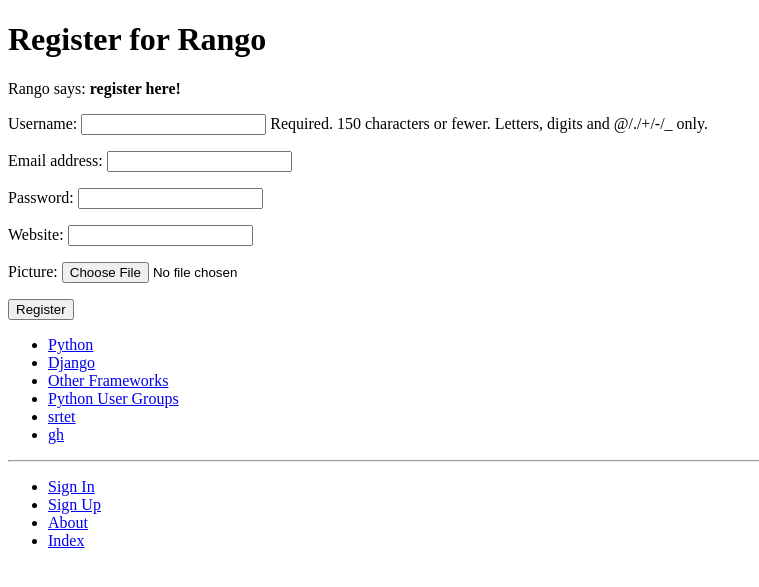
After one commit to ubi23/tango_with_django_project, a Django app: page /rango/register/ in a window 1280 px wide. The commit adds this page. Shown: the top 587 px of the page, without its empty margins (0-759 px from the left). Run offline with Django 3.2, Linux system fonts and the light colour scheme; data comes from the database, SQL or seed files in the repository; both versions use the stored data as it was after the commit.

Commit message:
finished chapter 9

```diff
--- a/rango/admin.py
+++ b/rango/admin.py
@@ -1,5 +1,5 @@
 from django.contrib import admin
-from rango.models import Category, Page
+from rango.models import Category, Page, UserProfile
 
 
 class PageAdmin(admin.ModelAdmin):
@@ -10,3 +10,4 @@ class CategoryAdmin(admin.ModelAdmin):
 
 admin.site.register(Category, CategoryAdmin)
 admin.site.register(Page, PageAdmin)
+admin.site.register(UserProfile)
--- a/rango/forms.py
+++ b/rango/forms.py
@@ -1,5 +1,6 @@
 from django import forms
-from rango.models import Page, Category
+from rango.models import Page, Category, UserProfile
+from django.contrib.auth.models import User
 
 class CategoryForm(forms.ModelForm):
 	name = forms.CharField(max_length=128,
@@ -30,12 +31,26 @@ class PageForm(forms.ModelForm):
 
 
 	def clean(self):
-		cleaned_data = self.cleaned_data
-		url = cleaned_data.get('url')
+                cleaned_data = self.cleaned_data
+                url = cleaned_data.get('url')
 
 
-		if url and not url.startswith('http://'):
-			url = 'http://' + url
-			cleaned_data['url'] = url
+                if url and not url.startswith('http://'):
+                        url = 'http://' + url
+                        cleaned_data['url'] = url
+                return cleaned_data
 
-			return cleaned_data
+
+class UserForm(forms.ModelForm):
+        password = forms.CharField(widget=forms.PasswordInput())
+
+
+        class Meta:
+                model = User
+                fields = ('username', 'email', 'password')
+
+
+class UserProfileForm(forms.ModelForm):
+        class Meta:
+                model = UserProfile
+                fields = ('website', 'picture')
--- a/rango/models.py
+++ b/rango/models.py
@@ -1,5 +1,6 @@
 from django.db import models
 from django.template.defaultfilters import slugify
+from django.contrib.auth.models import User
 
 class Category(models.Model):
     name = models.CharField(max_length = 128, unique = True)
@@ -29,3 +30,18 @@ class Page(models.Model):
 
     def __str__(self):
         return self.title
+
+
+
+class UserProfile(models.Model):
+    # This line is required. Links UserProfile to a User model instance.
+    user = models.OneToOneField(User)
+
+    # The additional attributes we wish to include.
+    website = models.URLField(blank=True)
+    picture = models.ImageField(upload_to='profile_images', blank=True)
+
+    # Override the __unicode__() method to return out something meaningful!
+    # Remember if you use Python 2.7.x, define __unicode__ too!
+    def __str__(self):
+        return self.user.username
--- a/rango/urls.py
+++ b/rango/urls.py
@@ -4,9 +4,19 @@ from rango import views
 urlpatterns = [
     url(r'^$', views.index, name='index'),
     url(r'^about/', views.about, name='about'),
-	url(r'^add_category/$', views.add_category, name='add_category'),
+    url(r'^add_category/$', views.add_category, name='add_category'),
+
     url(r'^category/(?P<category_name_slug>[\w\-]+)/$',
         views.show_category, name='show_category'),
-	url(r'^category/(?P<category_name_slug>[\w\-]+)/add_page/$',
+
+    url(r'^category/(?P<category_name_slug>[\w\-]+)/add_page/$',
         views.add_page, name='add_page'),
+
+    url(r'^register/$', views.register, name='register'),
+
+    url(r'^login/$', views.user_login, name='login'),
+
+    url(r'^restricted/', views.restricted, name='restricted'),
+
+    url(r'^logout/$', views.user_logout, name='logout'),
 ]
--- a/rango/views.py
+++ b/rango/views.py
@@ -2,7 +2,14 @@ from django.shortcuts import render
 from django.http import HttpResponse
 from rango.models import Category
 from rango.models import Page
-from rango.forms import CategoryForm , PageForm
+from rango.forms import CategoryForm , PageForm, UserForm, UserProfileForm
+from django.contrib.auth import authenticate, login, logout
+from django.http import HttpResponseRedirect, HttpResponse
+from django.core.urlresolvers import reverse
+from django.contrib.auth.decorators import login_required
+
+
+
 
 def index(request):
     # Query the database for a list of ALL categories currently stored.
@@ -50,7 +57,7 @@ def show_category(request, category_name_slug):
 
     return render(request, 'rango/category.html', context_dict)
 
-
+@login_required
 def add_category(request):
 	form = CategoryForm()
 
@@ -71,7 +78,7 @@ def add_category(request):
 
 
 
-
+@login_required
 def add_page(request, category_name_slug):
 	try:
 		category = Category.objects.get(slug=category_name_slug)
@@ -95,7 +102,86 @@ def add_page(request, category_name_slug):
 	return render(request, 'rango/add_page.html', context_dict)
 
 
+def register(request):
 
+    registered = False
+
+
+    if request.method == 'POST':
+
+        user_form = UserForm(data=request.POST)
+        profile_form = UserProfileForm(data=request.POST)
+
+
+        if user_form.is_valid() and profile_form.is_valid():
+            user = user_form.save()
+
+            user.set_password(user.password)
+            user.save()
+
+
+            profile = profile_form.save(commit=False)
+            profile.user = user
+
+
+            if 'picture' in request.FILES:
+                profile.picture = request.FILES['picture']
+
+
+
+            profile.save()
+
+            registered = True
+
+        else:
+            print(user_form.errors, profile_form.errors)
+
+    else:
+        user_form = UserForm()
+        profile_form = UserProfileForm()
+
+
+    return render(request,
+                  'rango/register.html',
+                  {'user_form':user_form,
+                   'profile_form': profile_form,
+                   'registered': registered})
+
+def user_login(request):
+    if request.method == 'POST':
+
+        username = request.POST.get('username')
+        password = request.POST.get('password')
+
+        user = authenticate(username=username, password=password)
+
+
+        if user:
+
+            if user.is_active:
+                login(request, user)
+                return HttpResponseRedirect(reverse('index'))
+            else:
+                return HttpResponse("Your Rango account is disabled.")
+        else:
+            print("Invalid login details: {0}, {1}".format(username, password))
+            return HttpResponse("Invalid login details supplied.")
+
+
+
+    else:
+        return render(request, 'rango/login.html', {})
+
+@login_required
+def user_logout(request):
+    logout(request)
+    return HttpResponseRedirect(reverse('index'))
+
+
+@login_required
+def restricted(request):
+    context_dict = {'message': "Since you're logged in, you can see this text!" }
+    return render(request, 'rango/restricted.html', context_dict)
 
 def about(request):
 
--- a/tango_with_django_project/settings.py
+++ b/tango_with_django_project/settings.py
@@ -119,6 +119,8 @@ AUTH_PASSWORD_VALIDATORS = [
     },
 ]
 
+LOGIN_URL ='/rango/login/'
+
 
 # Internationalization
 # https://docs.djangoproject.com/en/1.11/topics/i18n/
--- a/templates/rango/add_category.html
+++ b/templates/rango/add_category.html
@@ -2,9 +2,11 @@
 
 
 {% block title_block %}
+    Add a Category
 {% endblock %}
 
 {% block body_block %}
+    {% if user.is_authenticated %}
         <h1>Add a Category</h1>
         <div>
             <form id="category_form" method="post" action="/rango/add_category/">
@@ -21,4 +23,7 @@
 
             </form>
         </div>
+    {% else %}
+        Please log in to add a category!
+    {% endif %}
 {% endblock %}
--- a/templates/rango/add_page.html
+++ b/templates/rango/add_page.html
@@ -2,9 +2,11 @@
 
 
 {% block title_block %}
+    Add a Page
 {% endblock %}
 
 {% block body_block %}
+{% if user.is_authenticated %}
     {% if category %}
         <h1>Add a Page to {{ category.name }}</h1>
         <form id="page_form" method="post" action="/rango/category/{{category.slug}}/add_page/">
@@ -23,4 +25,7 @@
     {% else %}
         A category by this name does not exist
     {% endif %}
+{% else %}
+    You are not logged in, please log in.
+{% endif %}
 {% endblock %}
--- a/templates/rango/base.html
+++ b/templates/rango/base.html
@@ -23,9 +23,19 @@
     <hr />
     <div>
         <ul>
+        {% if user.is_authenticated %}
+            <li><a href="{% url 'restricted' %}">Restricted Page</a></li>
+            <li><a href="{% url 'logout' %}">Logout</a></li>
             <li><a href="{% url 'add_category' %}">Add a New Category</a></li>
+        {% else %}
+            <li><a href="{% url 'login' %}">Sign In</a></li>
+            <li><a href="{% url 'register' %}">Sign Up</a></li>
+        {% endif %}
+
             <li><a href="{% url 'about' %}">About</a></li>
             <li><a href="{% url 'index' %}">Index</a></li>
+
+
         </ul>
     </div>
 
--- a/templates/rango/category.html
+++ b/templates/rango/category.html
@@ -20,8 +20,10 @@
         {% else %}
             <strong>No pages currently in category.</strong>
         {% endif %}
-        <div> <a href="{% url 'add_page' category.slug %}">Add Page</a></div>
+        {% if user.is_authenticated %}
+            <div> <a href="{% url 'add_page' category.slug %}">Add Page</a></div>
+        {% endif %}
     {% else %}
         The specified category does not exist!
-    {%endif %}
+    {% endif %}
 {% endblock %}
--- /dev/null
+++ b/templates/rango/register.html
@@ -0,0 +1,30 @@
+{% extends 'rango/base.html' %}
+{% load staticfiles %}
+
+
+{% block title_block %}
+    Register
+{% endblock %}
+
+{% block body_block %}
+    <h1>Register for Rango</h1>
+    {% if registered %}
+        Rango says: <strong>thank you for registering!</strong>
+        <a href="{% url 'index' %}">Return to the homepage.</a><br />
+    {% else %}
+        Rango says: <strong>register here!</strong><br />
+        <form id="user_form" method="post" action="{% url 'register' %}"
+              enctype="multipart/form-data">
+
+            {% csrf_token %}
+
+            <!-- Display each form -->
+            {{ user_form.as_p }}
+            {{ profile_form.as_p }}
+
+
+            <!-- Provide a button to click to submit the form -->
+            <input type="submit" name="submit" value="Register" />
+        </form>
+    {% endif %}
+{% endblock %}
```
Also changed, not shown: templates/rango/index.html (+6 -3 lines), templates/rango/login.html (added, +21 -0 lines), templates/rango/restricted.html (added, +12 -0 lines), db.sqlite3, media/profile_images/testuser.jpg (added), media/profile_images/testuser_8qvXfuG.jpg (added), media/profile_images/testuser_GbP8gs6.jpg (added), media/profile_images/testuser_uxnKSDP.jpg (added), rango/migrations/0004_auto_20180209_1259.py (added). Lines whose indentation alone changed are shown as unchanged.
